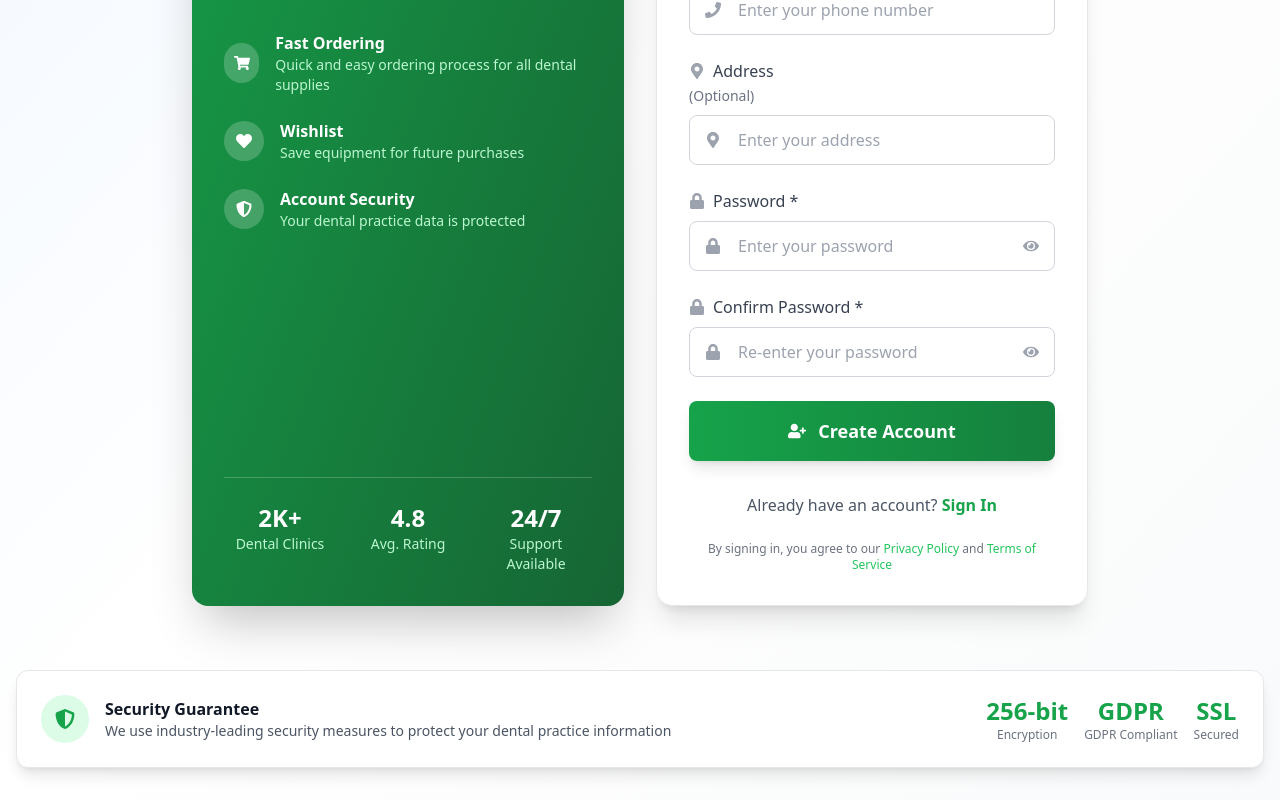
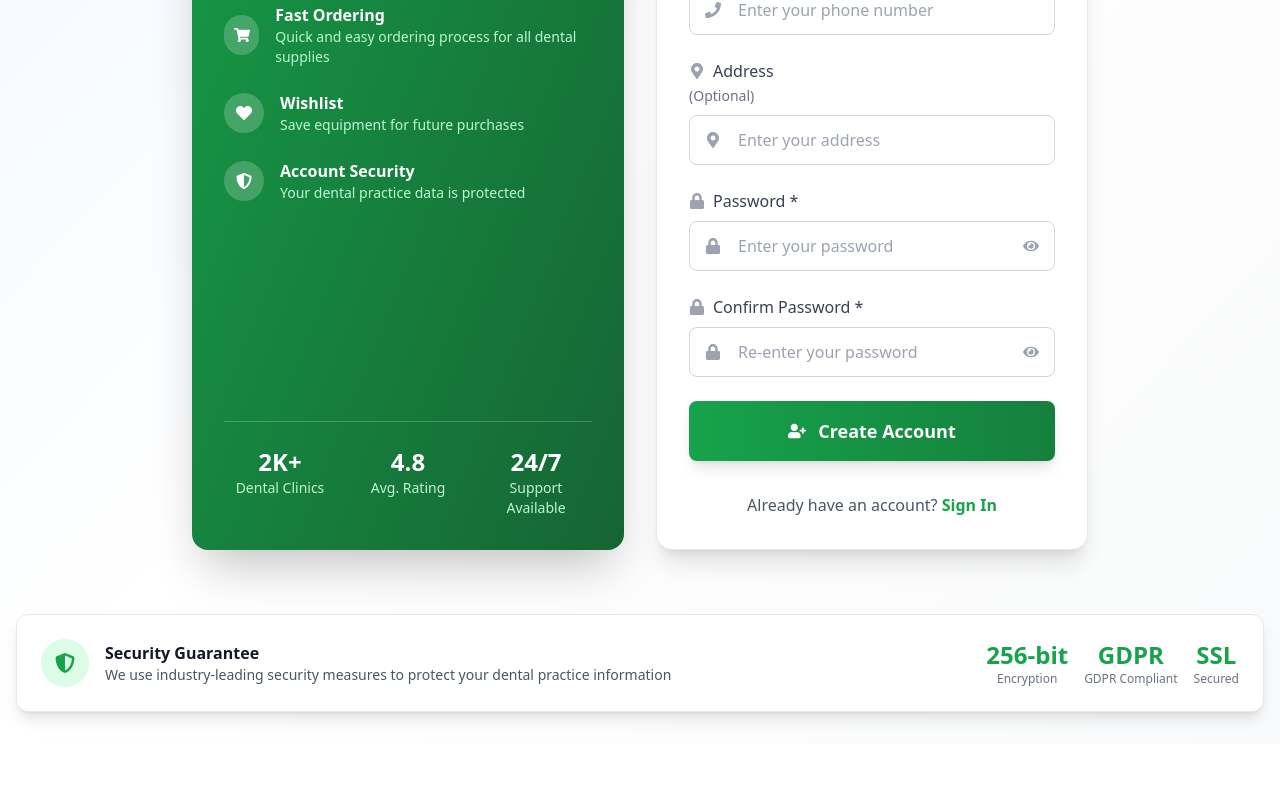
Before and after one commit to Diyaa2662/DentalHub-V_1.0, a React (Vite) app: page /register in a window 1280 px wide. Shown: the part 618-1418 px from the top of the page. After the commit the page ends 1362 px from the top, so only its background shows below. Built offline with nearby package versions, Linux system fonts and the light colour scheme.

Commit message:
remove privecy and terms from register and login pages

```diff
--- a/src/pages/Login.jsx
+++ b/src/pages/Login.jsx
@@ -346,26 +346,6 @@ const Login = () => {
                     </Link>
                   </p>
                 </div>
-
-                {/* سياسة الخصوصية */}
-                <div className="mt-6 text-center">
-                  <p className="text-gray-500 text-xs">
-                    {t("auth:privacyNotice")}{" "}
-                    <Link
-                      to="/privacy"
-                      className="text-blue-500 hover:text-blue-700"
-                    >
-                      {t("auth:privacyPolicy")}
-                    </Link>{" "}
-                    {t("auth:and")}{" "}
-                    <Link
-                      to="/terms"
-                      className="text-blue-500 hover:text-blue-700"
-                    >
-                      {t("auth:termsOfService")}
-                    </Link>
-                  </p>
-                </div>
               </div>
 
               {/* معلومات إضافية للهواتف */}
--- a/src/pages/Register.jsx
+++ b/src/pages/Register.jsx
@@ -597,26 +597,6 @@ const Register = () => {
                     </Link>
                   </p>
                 </div>
-
-                {/* سياسة الخصوصية */}
-                <div className="mt-6 text-center">
-                  <p className="text-gray-500 text-xs">
-                    {t("auth:privacyNotice")}{" "}
-                    <Link
-                      to="/privacy"
-                      className="text-green-500 hover:text-green-700"
-                    >
-                      {t("auth:privacyPolicy")}
-                    </Link>{" "}
-                    {t("auth:and")}{" "}
-                    <Link
-                      to="/terms"
-                      className="text-green-500 hover:text-green-700"
-                    >
-                      {t("auth:termsOfService")}
-                    </Link>
-                  </p>
-                </div>
               </div>
 
               {/* معلومات إضافية للهواتف */}
```
